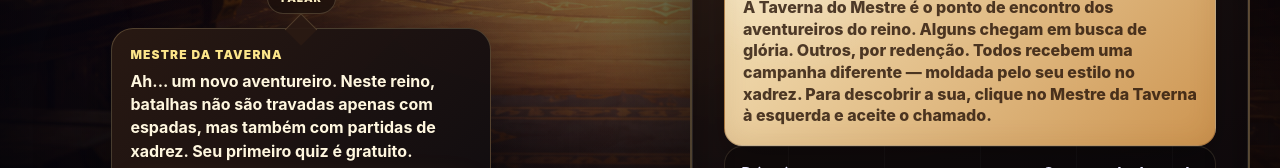
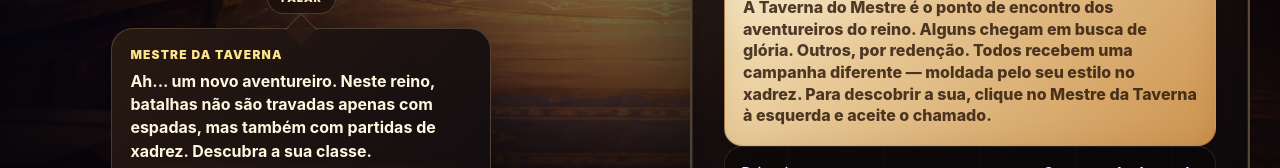
Before and after one commit to LuminaChess/lumiland-chess-quest, a React (Vite) app: page / in a window 1280 px wide. Both pictures are taken after a click on the button "Falar com o Mestre da Taverna". Shown: the part 632-800 px from the top of the page. Built offline with nearby package versions, Linux system fonts and the light colour scheme.

Commit message:
mudança da home

```diff
--- a/src/App.jsx
+++ b/src/App.jsx
@@ -1228,7 +1228,7 @@ export default function App() {
                   <span>Mestre da Taverna</span>
                   <p>
                     {!hasStartedBefore
-                      ? "Ah... um novo aventureiro. Neste reino, batalhas não são travadas apenas com espadas, mas também com partidas de xadrez. Seu primeiro quiz é gratuito."
+                      ? "Ah... um novo aventureiro. Neste reino, batalhas não são travadas apenas com espadas, mas também com partidas de xadrez. Descubra a sua classe."
                       : activeClass && !campaignReceived
                       ? `Então é isso... você é um ${result.title}. Se estiver pronto, eu posso te entregar sua campanha.`
                       : activeClass
```
